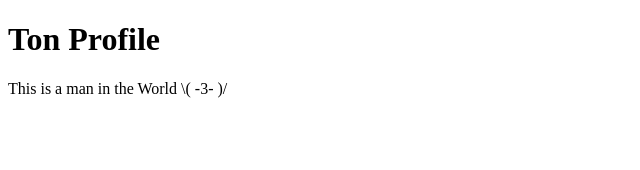
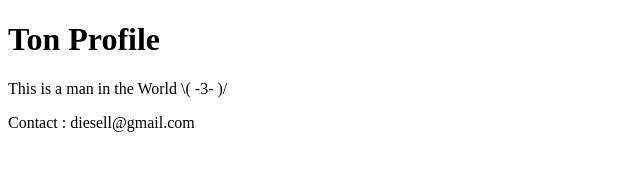
Before and after one commit to diesellTon/github-desktop-project, a plain HTML site: page index.html in a window 1280 px wide. Shown: the whole page, without its empty margins (0-640 px from the left). Drawn offline with Linux system fonts and the light colour scheme.

Commit message:
add contact me
add contact me

```diff
--- a/index.html
+++ b/index.html
@@ -10,5 +10,6 @@
     <p>This is a man in the World
         \( -3- )/
     </p>
+    <footer>Contact : diesell@gmail.com</footer>
 </body>
 </html>
```
